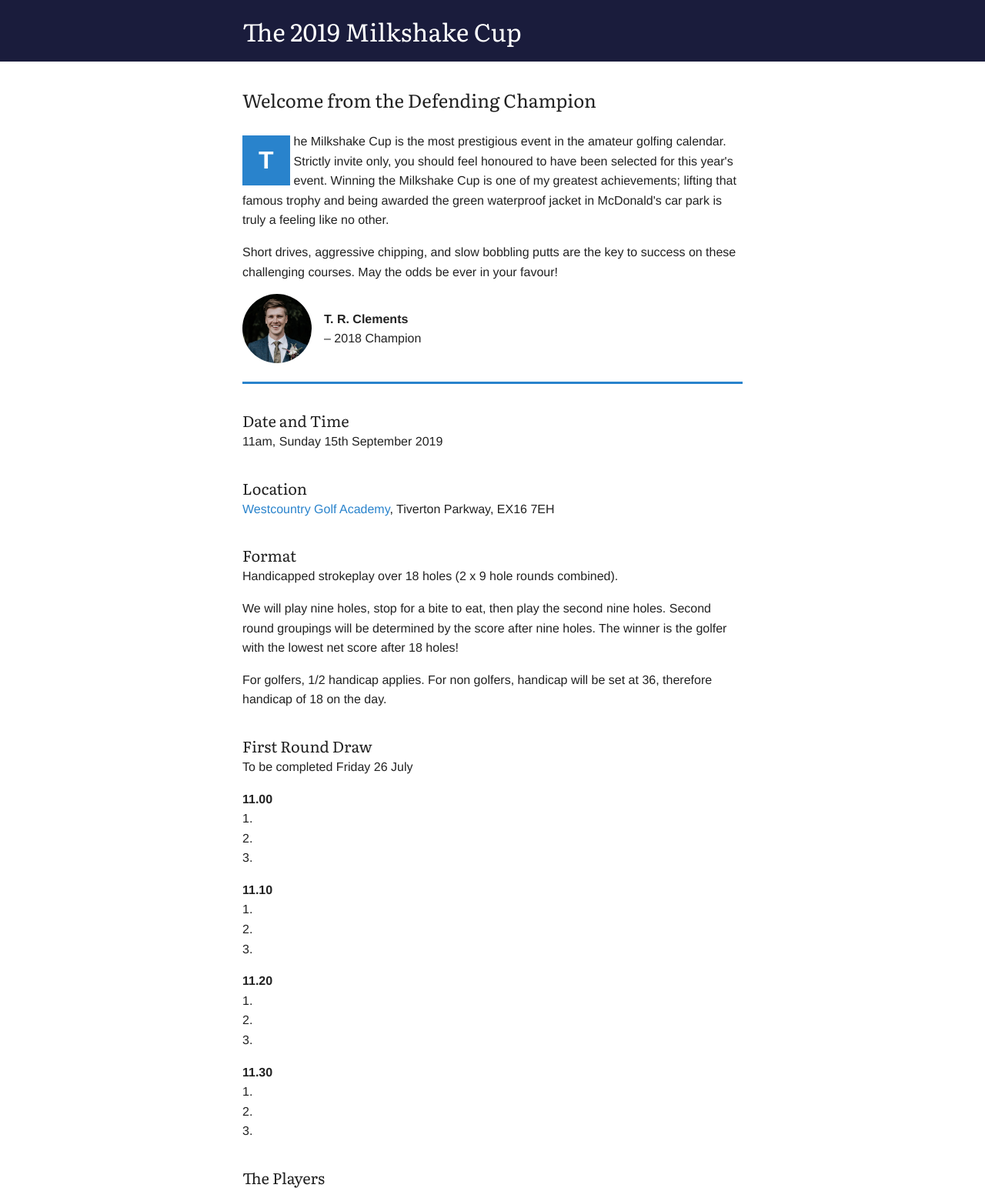
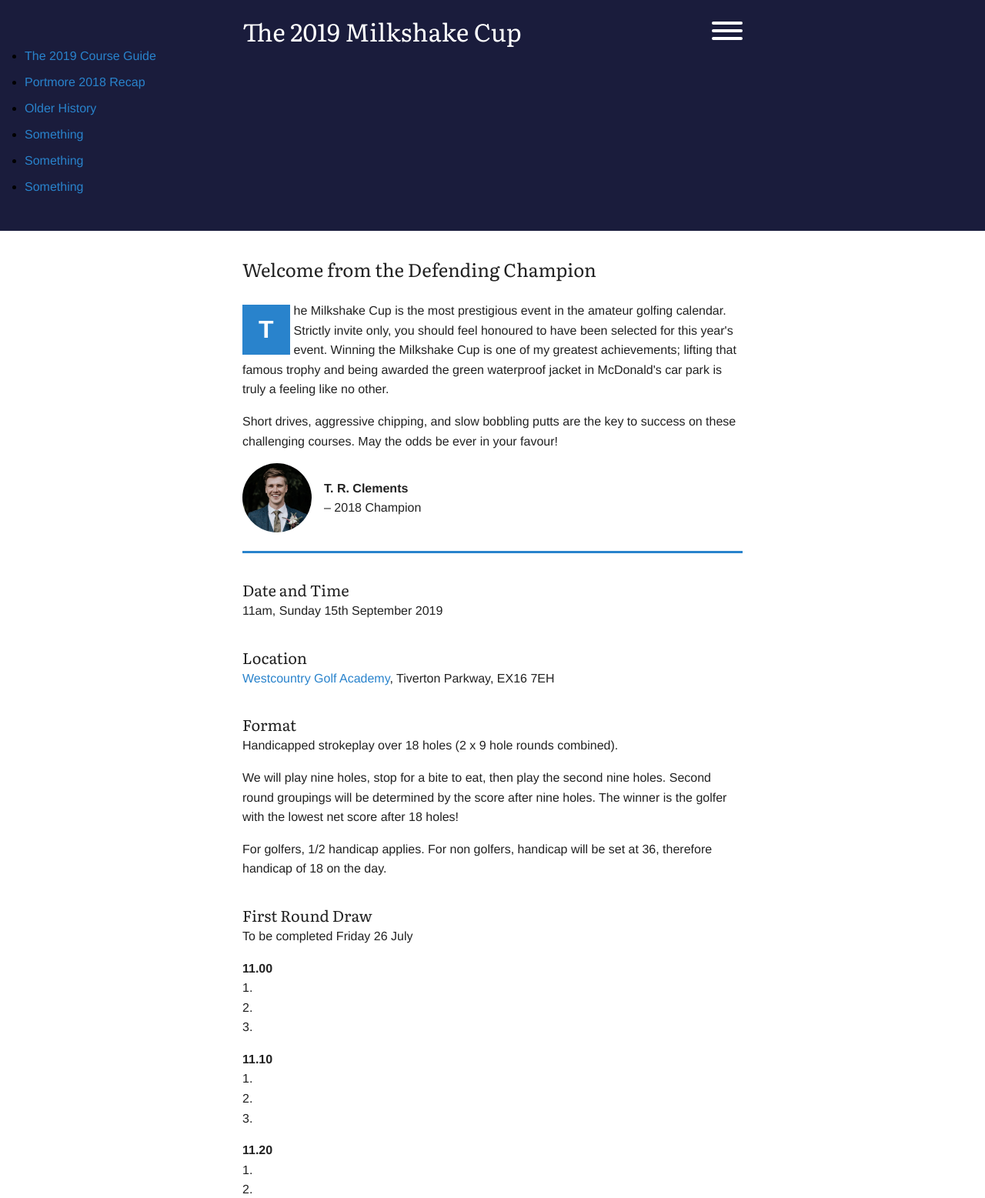
Before and after one commit to samjamead/milkshakecup-archive, a Jekyll site: the page built from index.html, in a window 1280 px wide, cut to the strip 0-1557 px from the top of the page. Shown: the whole strip at 77% size. Built offline with Jekyll 4.4.1, drawn with Linux system fonts in a browser that asks for light colours; comment, search, counter and statistics services are not loaded; some of the changed text lies outside the part shown.

Commit message:
Adding a menu

```diff
--- a/_includes/header.html
+++ b/_includes/header.html
@@ -1,5 +1,20 @@
 <header class="site__header">
   <div class="container">
     <h1>The 2019 Milkshake Cup</h1>
+    <button class="hamburger hamburger--spin" type="button">
+      <span class="hamburger-box">
+        <span class="hamburger-inner"></span>
+      </span>
+    </button>
   </div>
+  <nav>
+    <ul>
+      <li><a>The 2019 Course Guide</a></li>
+      <li><a>Portmore 2018 Recap</a></li>
+      <li><a>Older History</a></li>
+      <li><a>Something</a></li>
+      <li><a>Something</a></li>
+      <li><a>Something</a></li>
+    </ul>
+  </nav>
 </header>
--- a/_sass/_header.scss
+++ b/_sass/_header.scss
@@ -6,11 +6,109 @@
     padding-left: 0;
     padding-right: 0;
   }
+  .container {
+    display: flex;
+    align-items: center;
+    justify-content: space-between;
+  }
   h1 {
     color: #fff;
+    display: inline-block;
     font-size: 18px;
     @include for-tablet-landscape-up {
       font-size: 32px;
     };
   }
 }
+
+// Hamburger with thanks to Jonathon Suh
+.hamburger {
+  display: inline-block;
+  cursor: pointer;
+  transition-property: opacity, filter;
+  transition-duration: 0.15s;
+  transition-timing-function: linear;
+  font: inherit;
+  color: inherit;
+  text-transform: none;
+  background-color: transparent;
+  border: 0;
+  margin: 0;
+  padding: 0;
+  overflow: visible; }
+  .hamburger:hover {
+    opacity: 0.7;
+  }
+  .hamburger.is-active:hover {
+    opacity: 0.7;
+  }
+  .hamburger.is-active .hamburger-inner,
+  .hamburger.is-active .hamburger-inner::before,
+  .hamburger.is-active .hamburger-inner::after {
+    background-color: #fff;
+  }
+.hamburger-box {
+  width: 40px;
+  height: 19px;
+  display: inline-block;
+  position: relative;
+  @include for-tablet-landscape-up {
+    height: 24px;
+  };
+}
+.hamburger-inner {
+  display: block;
+  top: 50%;
+}
+.hamburger-inner, .hamburger-inner::before, .hamburger-inner::after {
+  width: 30px;
+  height: 3px;
+  background-color: #fff;
+  border-radius: 4px;
+  position: absolute;
+  transition-property: transform;
+  transition-duration: 0.15s;
+  transition-timing-function: ease;
+  @include for-tablet-landscape-up {
+    width: 40px;
+    height: 4px;
+  };
+}
+.hamburger-inner::before, .hamburger-inner::after {
+  content: "";
+  display: block;
+}
+.hamburger-inner::before {
+  top: -7px;
+  @include for-tablet-landscape-up {
+    top: -10px;
+  };
+}
+.hamburger-inner::after {
+  bottom: -7px;
+  @include for-tablet-landscape-up {
+    bottom: -10px;
+  };
+}
+
+// Spin
+.hamburger--spin .hamburger-inner {
+  transition-duration: 0.22s;
+  transition-timing-function: cubic-bezier(0.55, 0.055, 0.675, 0.19); }
+  .hamburger--spin .hamburger-inner::before {
+    transition: top 0.1s 0.25s ease-in, opacity 0.1s ease-in; }
+  .hamburger--spin .hamburger-inner::after {
+    transition: bottom 0.1s 0.25s ease-in, transform 0.22s cubic-bezier(0.55, 0.055, 0.675, 0.19); }
+
+.hamburger--spin.is-active .hamburger-inner {
+  transform: rotate(225deg);
+  transition-delay: 0.12s;
+  transition-timing-function: cubic-bezier(0.215, 0.61, 0.355, 1); }
+  .hamburger--spin.is-active .hamburger-inner::before {
+    top: 0;
+    opacity: 0;
+    transition: top 0.1s ease-out, opacity 0.1s 0.12s ease-out; }
+  .hamburger--spin.is-active .hamburger-inner::after {
+    bottom: 0;
+    transform: rotate(-90deg);
+    transition: bottom 0.1s ease-out, transform 0.22s 0.12s cubic-bezier(0.215, 0.61, 0.355, 1); }
```
Also changed, not shown: _data/golfers.yml (+0 -14 lines), 5 other files.
